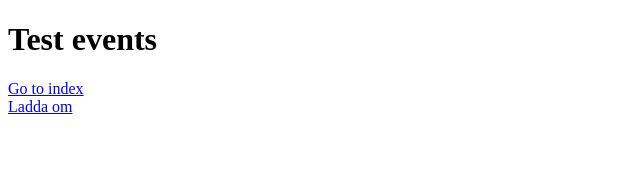
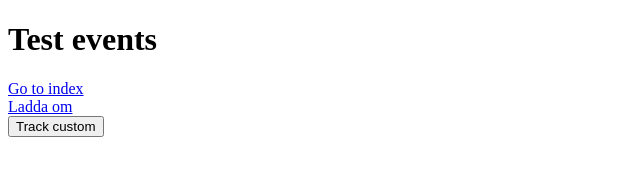
Before and after one commit to jacobrask/event-tracker, a website built with webpack: page public/static/second.html in a window 1280 px wide. Shown: the whole page, without its empty margins (0-640 px from the left). Built offline with nearby package versions, Linux system fonts and the light colour scheme.

Commit message:
Add custom event to example

```diff
--- a/public/static/second.html
+++ b/public/static/second.html
@@ -24,6 +24,8 @@
   <a id="laddaom" href="./second.html">Ladda om</a>
 </div>
 
+<button onclick="track();">Track custom</button>
+
 <script language="JavaScript">
   var scribe =  new Scribe.Scribe({
     tracker: new Scribe.ConsoleTracker(),
@@ -37,6 +39,10 @@
     article_id: 'second-page',
     content_keywords: 'allmant sport',
   });
+
+  var track = function() {
+    scribe.track("customEvent", {content_keywords: 'should overwrite initialized'});
+  }
 </script>
 </body>
 </html>
```
Also changed, not shown: public/static/index.html (+7 -1 lines).
